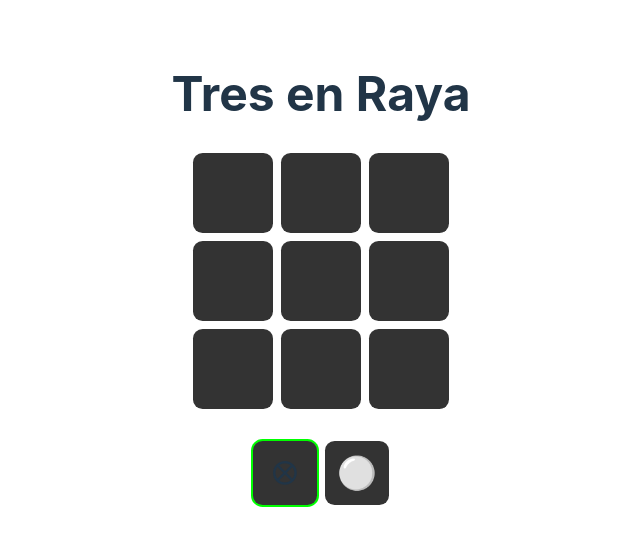
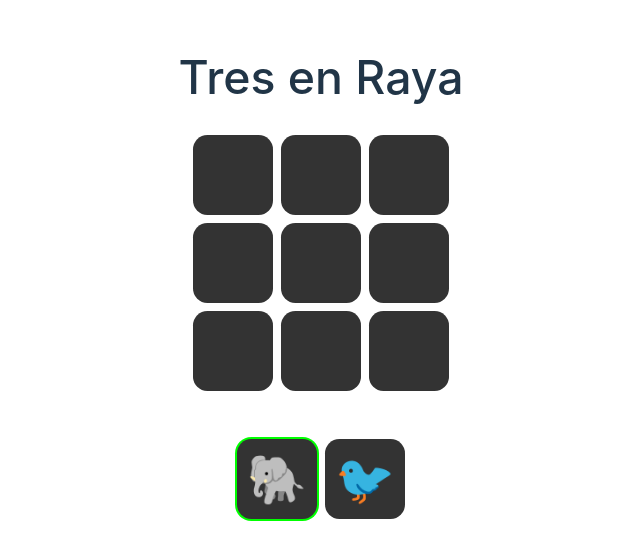
Before and after one commit to jorgeabf/tres-en-raya, a React (Vite) app: page / in a window 1280 px wide. Shown: the part 130-690 px from the top of the page, without its empty margins (319-959 px from the left). Built offline with nearby package versions, Linux system fonts and the light colour scheme.

Commit message:
Juego terminado Ok

```diff
--- a/src/App.css
+++ b/src/App.css
@@ -17,7 +17,7 @@
   width: 100%;
   height: 100%;
   border-radius: 0.3em;
-  font-size: 2rem;
+  font-size: 3rem;
   background-color: hsl(0, 0%, 20%);
   cursor: pointer;
   display: grid;
@@ -29,7 +29,7 @@
 }
 
 .turn {
-  margin-top: 2em;
+  margin-top: 3em;
   margin-inline: auto;
   display: flex;
   justify-content: center;
@@ -37,10 +37,35 @@
 }
 
 .turn .square {
-  width: 4rem;
-  height: 4rem;
+  width: 5rem;
+  height: 5rem;
 }
 
 .is-selected {
   box-shadow: 0 0 0 2px hsl(120, 100%, 50%);
 }
+
+.winner {
+  position: absolute;
+  top: 2rem;
+  right: 2rem;
+  padding: 2em;
+  border-radius: 0.3em;
+  background-color: hsl(0, 0%, 20%);
+}
+
+.winner h3 {
+  margin-top: 0;
+  font-weight: 500;
+}
+
+.winner-button {
+  margin-top: 1em;
+  padding: 0.5em 1em;
+  border: none;
+  border-radius: 0.3em;
+  font-size: inherit;
+  font-weight: bold;
+  background-color: black;
+  cursor: pointer;
+}
--- a/src/App.jsx
+++ b/src/App.jsx
@@ -2,8 +2,8 @@ import './App.css'
 import { useState } from 'react'
 
 const TURNS = {
-  x: '⭙',
-  o: '⚪'
+  x: '🐘',
+  o: '🐦'
 }
 
 const Square = ({
@@ -17,7 +17,7 @@ const Square = ({
   }`
 
   const handleClick = () => {
-    updateBoard()
+    updateBoard(index)
   }
 
   return (
@@ -29,14 +29,67 @@ const Square = ({
   )
 }
 
+const WINNER_COMBOS = [
+  [0, 1, 2],
+  [3, 4, 5],
+  [6, 7, 8],
+  [0, 3, 6],
+  [1, 4, 7],
+  [2, 5, 8],
+  [0, 4, 8],
+  [2, 4, 6]
+]
+
 function App() {
   const [board, setBoard] = useState(Array(9).fill(null))
-  console.log(board)
 
   const [turn, setTurn] = useState(TURNS.x)
 
-  const updateBoard = () => {
+  const [winner, setWinner] = useState(null)
+  // null es que no hay ganador, false es que hay empate
+
+  const checkWinner = (boardToCheck) => {
+    for (const combo of WINNER_COMBOS) {
+      const [a, b, c] = combo
+      if (
+        boardToCheck[a] &&
+        boardToCheck[a] === boardToCheck[b] &&
+        boardToCheck[a] === boardToCheck[c]
+      ) {
+        return boardToCheck[a]
+      }
+    }
+    //Si no hay ganador
+    return null
+  }
+
+  const resetGame = () => {
+    setBoard(Array(9).fill(null))
+    setTurn(TURNS.x)
+    setWinner(null)
+  }
+
+  const checkEndGame = (newBoard) => {
+    return newBoard.every((square) => square !== null)
+  }
+
+  const updateBoard = (index) => {
+    // no actualizar si ya tiene x u o
+    if (board[index] || winner) return
+
+    const newBoard = [...board]
+    newBoard[index] = turn
+    setBoard(newBoard)
+
     const newTurn = turn === TURNS.x ? TURNS.o : TURNS.x
+    setTurn(newTurn)
+    // Revisar si hay ganador
+    const newWinner = checkWinner(newBoard)
+    if (newWinner) {
+      setWinner(newWinner)
+    } else if (checkEndGame(newBoard)) {
+      setWinner(false) // Empate
+    }
   }
 
   return (
@@ -54,6 +107,7 @@ function App() {
           )
         })}
       </main>
+
       <aside className='turn'>
         <Square isSelected={turn === TURNS.x}>
           {TURNS.x}
@@ -62,6 +116,23 @@ function App() {
           {TURNS.o}
         </Square>
       </aside>
+
+      {winner !== null && (
+        <aside className='winner'>
+          <div className='winner-text'>
+            <h3>
+              {winner === false
+                ? `Ha sido Empate: ${TURNS.x} ${TURNS.o}`
+                : `El ganador es: ${winner}`}
+            </h3>
+            <button
+              className='winner-button'
+              onClick={resetGame}>
+              Jugar otra vez
+            </button>
+          </div>
+        </aside>
+      )}
     </div>
   )
 }
--- a/src/index.css
+++ b/src/index.css
@@ -33,7 +33,8 @@ body {
 }
 
 h1 {
-  font-size: 3em;
+  font-size: 2.9em;
+  font-weight: 500;
   line-height: 1.1;
 }
 
```
